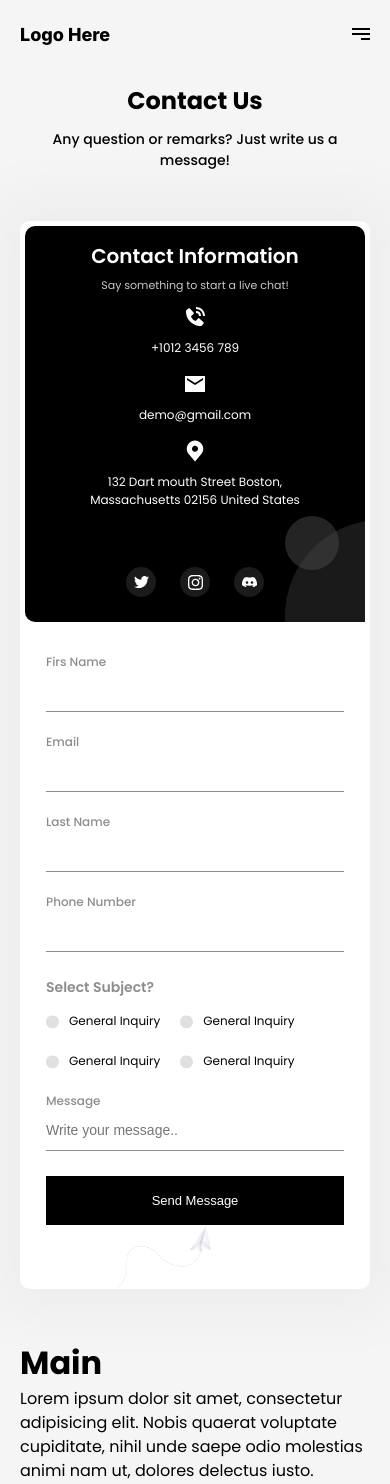
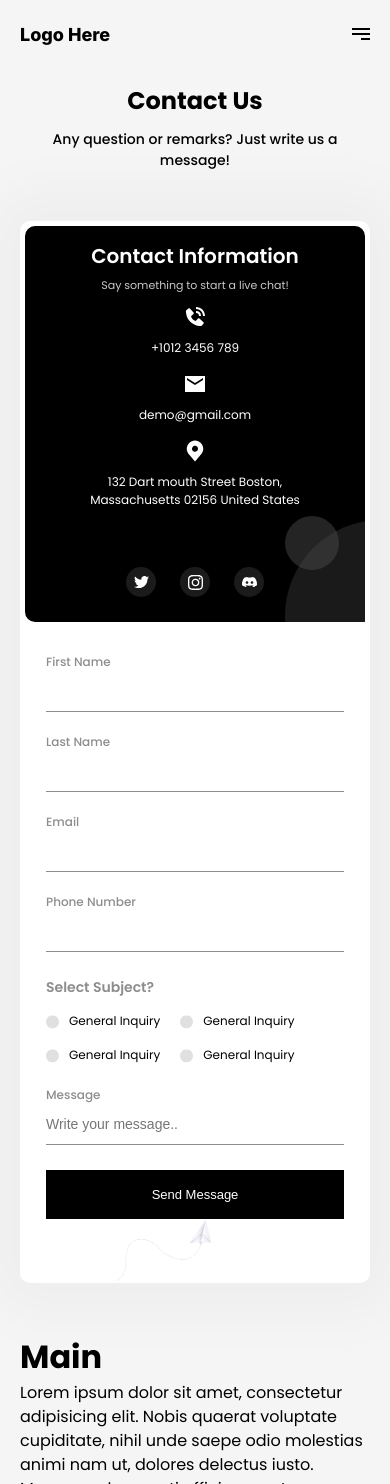
Before and after one commit to DmytroZozuliak/MbunityAssessmentTest, a React (Vite) app: page / in a window 390 px wide. Shown: the top 1484 px of the page. Built offline with nearby package versions, Linux system fonts and the light colour scheme.

Commit message:
fix: main section adaptive

```diff
--- a/src/components/Form/Form.module.scss
+++ b/src/components/Form/Form.module.scss
@@ -40,7 +40,7 @@
   margin-top: 50px;
   margin-bottom: 25px;
   display: grid;
-  grid-template-columns: 1fr 1fr;
+  grid-template-columns: repeat(2, 1fr);
   row-gap: 25px;
   column-gap: 39px;
 
--- a/src/components/Form/Form.tsx
+++ b/src/components/Form/Form.tsx
@@ -63,20 +63,20 @@ const Form = () => {
         <InputField
           {...register('name')}
           dirtyField={dirtyFields.name}
-          label="Firs Name"
+          label="First Name"
           errorMessage={errors.name?.message}
+        />
+        <InputField
+          {...register('surname')}
+          dirtyField={dirtyFields.surname}
+          label="Last Name"
+          errorMessage={errors.surname?.message}
         />
         <InputField
           {...register('email')}
           dirtyField={dirtyFields.email}
           label="Email"
           errorMessage={errors.email?.message}
-        />
-        <InputField
-          {...register('surname')}
-          dirtyField={dirtyFields.surname}
-          label="Last Name"
-          errorMessage={errors.surname?.message}
         />
         <InputField
           {...register('phone')}
--- a/src/components/UI/RadioSelect/RadioSelect.module.scss
+++ b/src/components/UI/RadioSelect/RadioSelect.module.scss
@@ -64,6 +64,10 @@
     display: flex;
     flex-wrap: wrap;
     gap: 20px;
+
+    @media (max-width: 800px) {
+      row-gap: 14px;
+    }
   }
 
   span {
```
